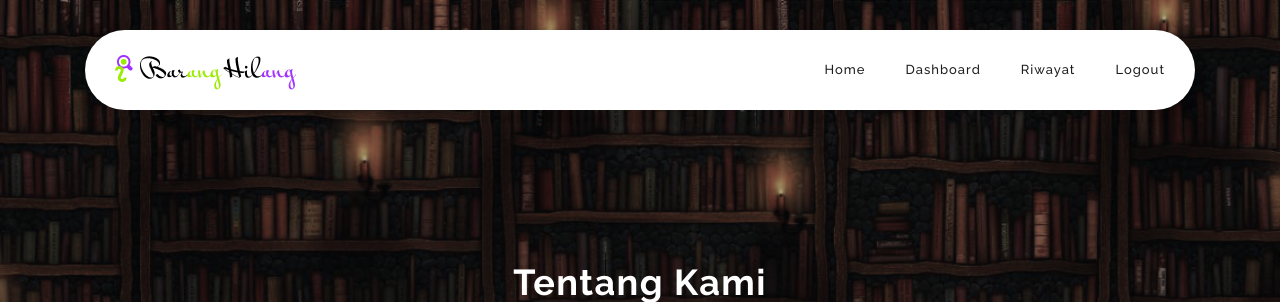
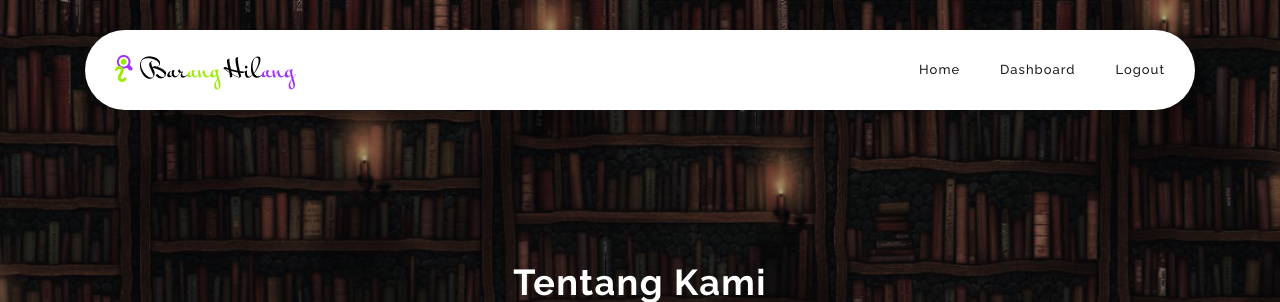
Before and after one commit to ridnrct/FP-Web, a Flask app: page /about in a window 1280 px wide. Shown: the top 302 px of the page. Run offline with Flask 3, Linux system fonts and the light colour scheme; a user stored in the database is signed in; some libraries are stand-ins or nearby versions.

Commit message:
Update nav.html

```diff
--- a/templates/nav.html
+++ b/templates/nav.html
@@ -42,7 +42,6 @@
                                 <!-- Navigasi khusus admin -->
                                 <li><a href="{{ url_for('admin') }}">Home</a></li>
                                 <li><a href="{{ url_for('admin_dashboard') }}">Dashboard</a></li>
-                                <li><a href="{{ url_for('riwayat') }}">Riwayat</a></li>
                                 <li><a href="{{ url_for('logout') }}">Logout</a></li>
                             {% elif session.get('loggedin') %}
                                 <!-- Navigasi khusus user -->
```
